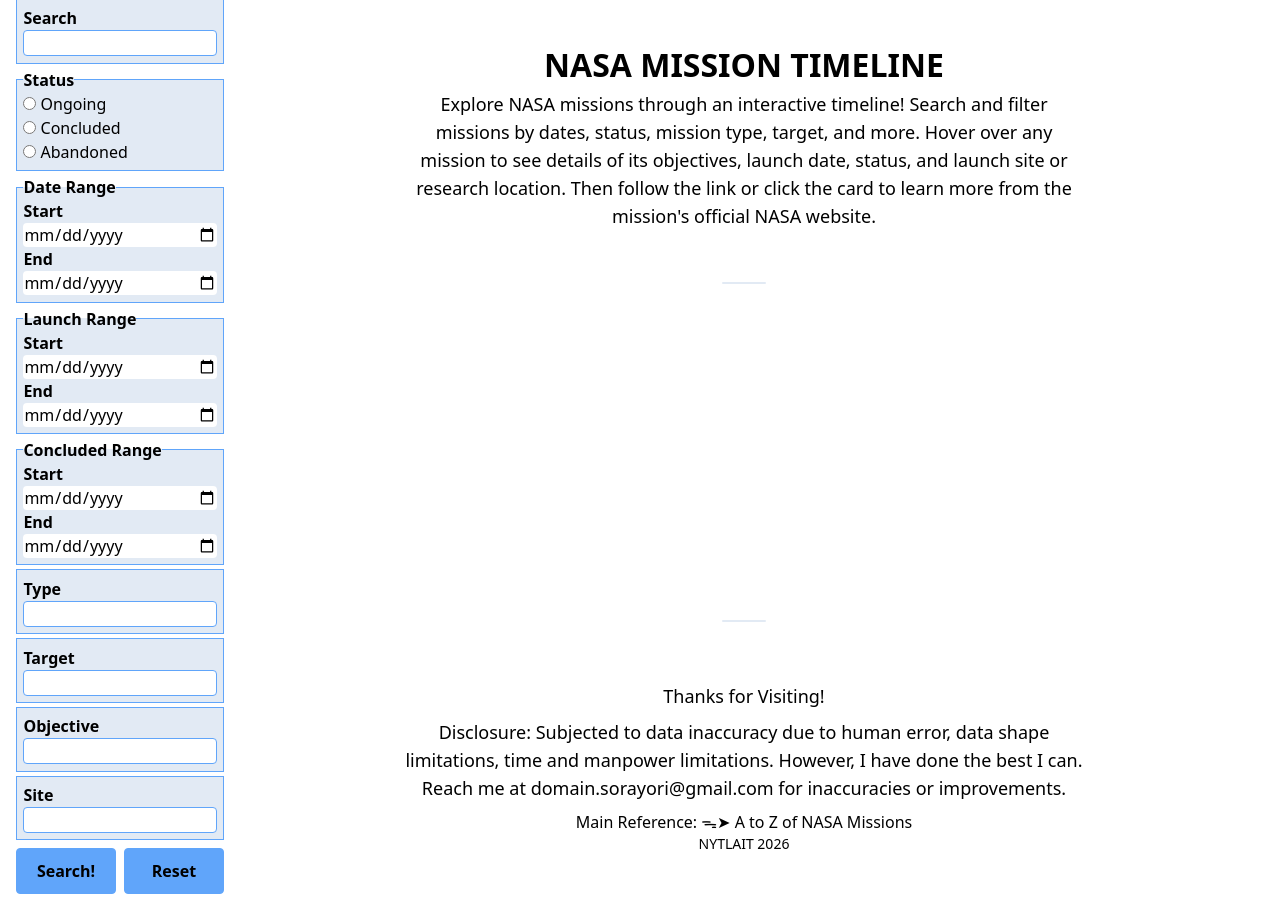
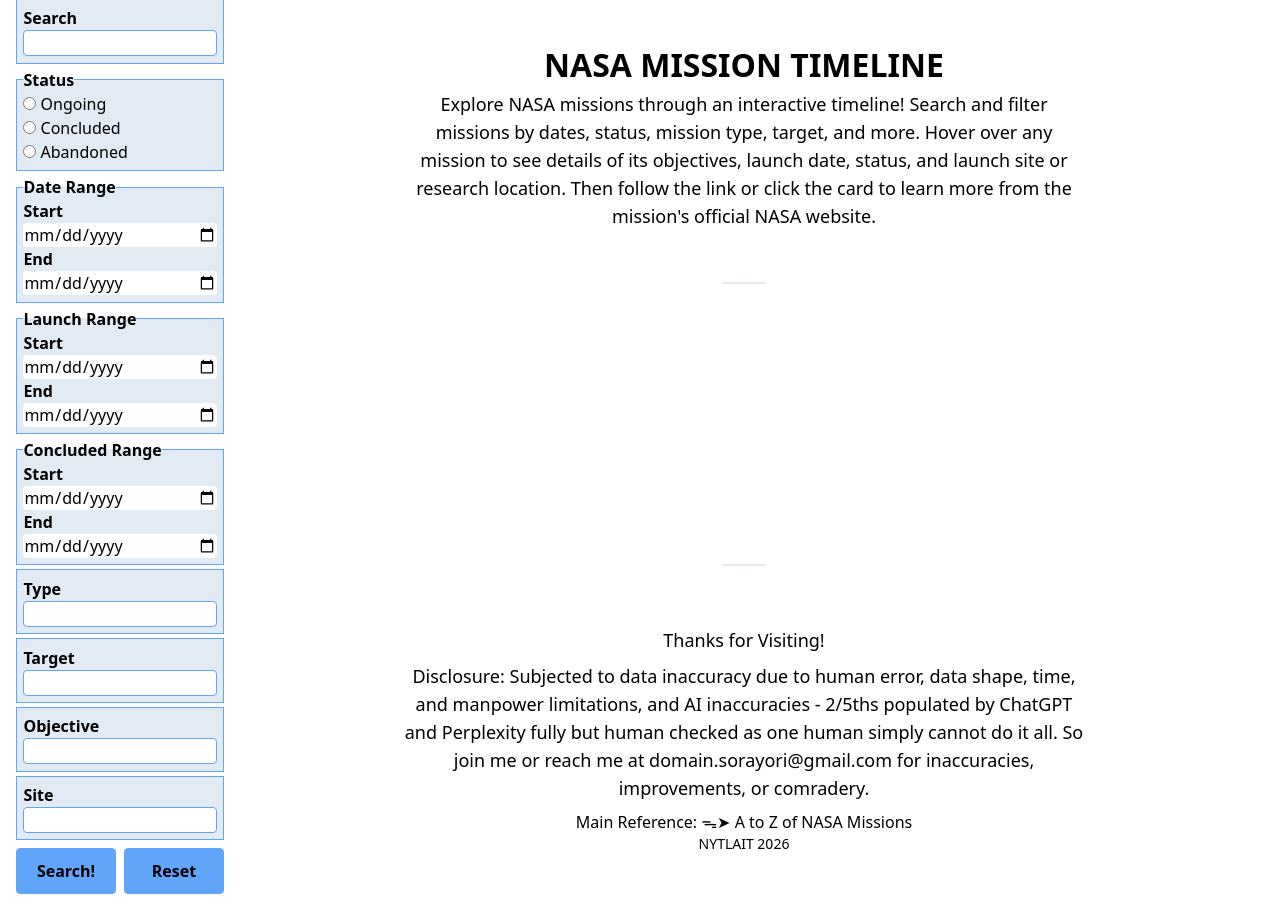
Before and after one commit to NYTLAIT/nasa-missions-timeline, a Flask app: page / in a window 1280 px wide. Shown: the part 17-935 px from the top of the page. Run offline with Flask 3, Linux system fonts and the light colour scheme; data that the repository does not hold is empty.

Commit message:
Footer updated

```diff
--- a/templates/timeline.html
+++ b/templates/timeline.html
@@ -117,9 +117,10 @@
     <section class="max-w-[72%] text-center">
       <p class="text-lg my-2">Thanks for Visiting!</p>
       <p class="text-lg my-2">
-        Disclosure: Subjected to data inaccuracy due to human error, data shape limitations, time and manpower
-        limitations.
-        However, I have done the best I can. Reach me at domain.sorayori@gmail.com for inaccuracies or improvements.
+        Disclosure: Subjected to data inaccuracy due to human error, data shape, time, and manpower limitations, and AI
+        inaccuracies - 2/5ths populated by ChatGPT and Perplexity fully but human checked as one human simply cannot do
+        it all.
+        So join me or reach me at domain.sorayori@gmail.com for inaccuracies, improvements, or comradery.
       </p>
       <p>Main Reference:
         <a href="https://www.nasa.gov/a-to-z-of-nasa-missions/" target="_blank" class="hover:underline">
```
